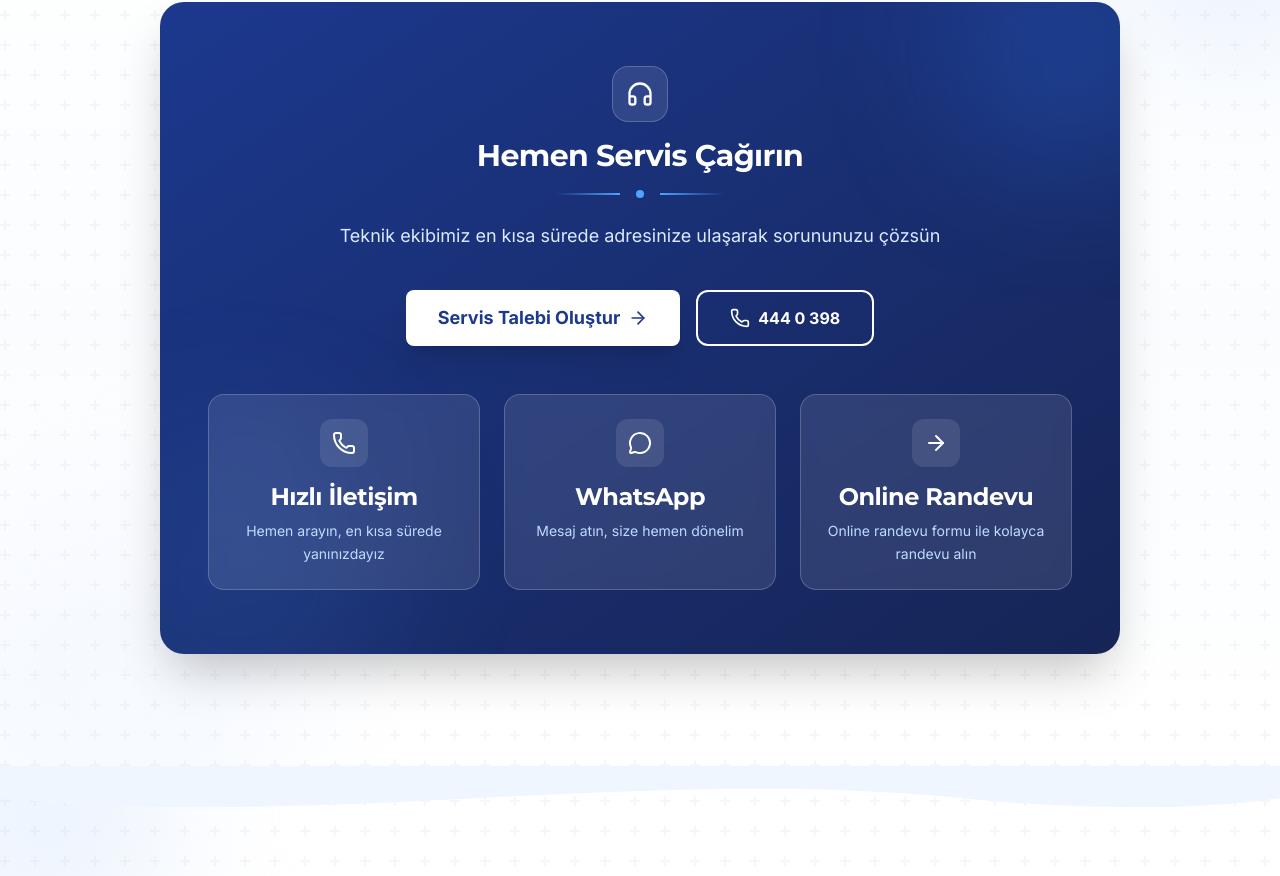
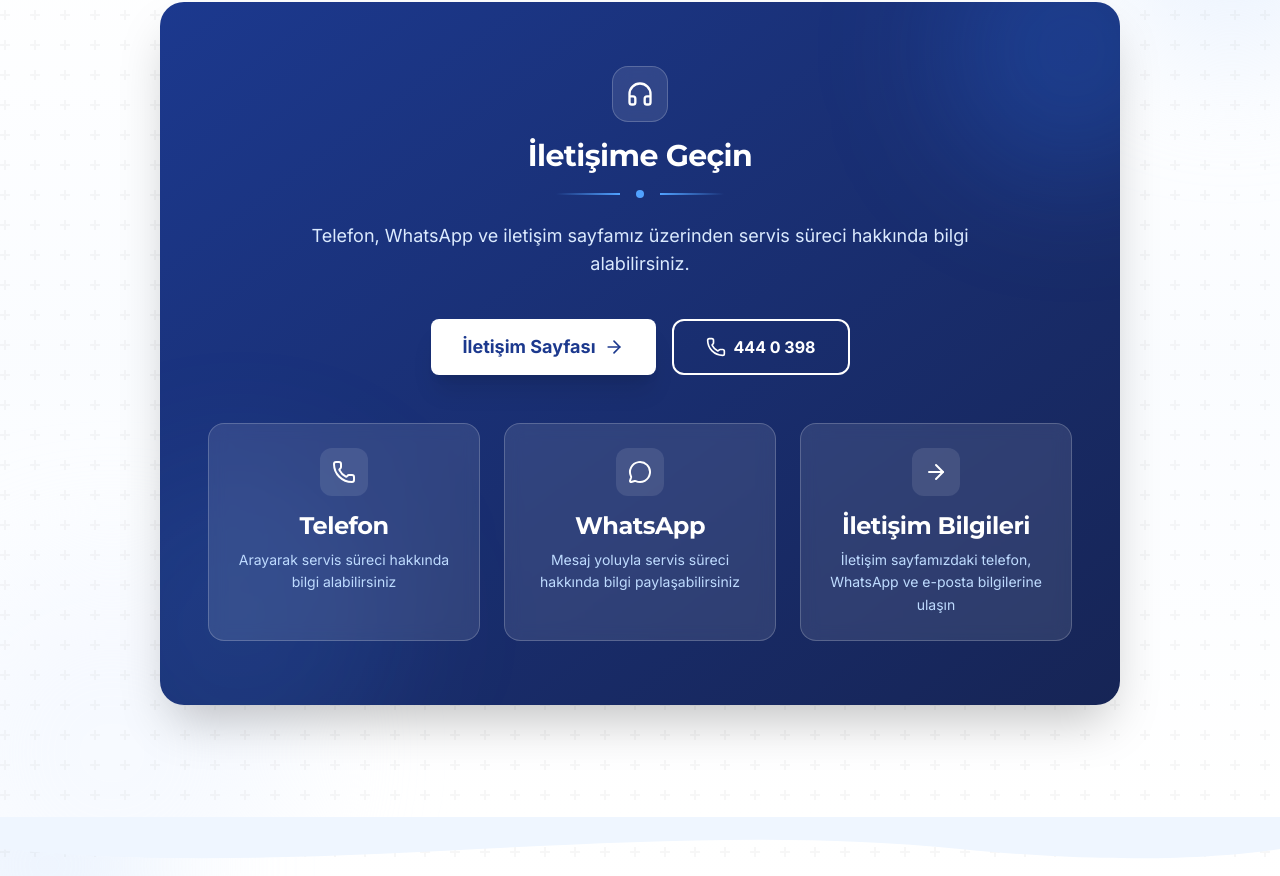
Before and after one commit to mehmetaliakpolat035-glitch/akpolat, a Next.js app: page / in a window 1280 px wide. Shown: the part 3118-3994 px from the top of the page. Built offline with nearby package versions, Linux system fonts and the light colour scheme; no server answers.

Commit message:
fix: resolve review findings for CTA sidebar and blog slugs

```diff
--- a/src/components/layout/PageSidebar.tsx
+++ b/src/components/layout/PageSidebar.tsx
@@ -6,9 +6,9 @@ import { Container } from '@/components/ui';
 
 const serviceLinks = [
   { name: 'Beyaz Eşya Servisi', slug: 'beyaz-esya-servisi', desc: 'Beyaz eşya teknik servis teknisyeni arıza tespitinde' },
-  { name: 'Bulaşık Makinesi Servisi', slug: 'beyaz-esya-servisi', desc: 'Bulaşık makinesi servisinde yerinde müdahale' },
-  { name: 'Buzdolabı Servisi', slug: 'beyaz-esya-servisi', desc: 'Buzdolabı soğutma arızası için servis ekibi' },
-  { name: 'Çamaşır Makinesi Servisi', slug: 'beyaz-esya-servisi', desc: 'Çamaşır makinesi tambur arızası servisi' },
+  { name: 'Bulaşık Makinesi Servisi', slug: 'bulasik-makinesi-servisi', desc: 'Bulaşık makinesi servisinde yerinde müdahale' },
+  { name: 'Buzdolabı Servisi', slug: 'buzdolabi-servisi', desc: 'Buzdolabı soğutma arızası için servis ekibi' },
+  { name: 'Çamaşır Makinesi Servisi', slug: 'camasir-makinesi-servisi', desc: 'Çamaşır makinesi tambur arızası servisi' },
   { name: 'Kombi Servisi', slug: 'kombi-servisi', desc: 'Kombi bakımı ve arıza onarım ustası' },
   { name: 'Klima Servisi', slug: 'klima-servisi', desc: 'Klima montaj ve bakım servisi' },
 ];
--- a/src/components/sections/ContactCTA.tsx
+++ b/src/components/sections/ContactCTA.tsx
@@ -33,7 +33,7 @@ export function ContactCTA() {
             </div>
 
             <h2 className="text-3xl md:text-4xl font-bold text-white mb-4">
-              Hemen Servis Çağırın
+              İletişime Geçin
             </h2>
 
             <div className="flex items-center justify-center gap-4 mb-6">
@@ -43,7 +43,7 @@ export function ContactCTA() {
             </div>
 
             <p className="text-lg text-blue-100 max-w-2xl mx-auto mb-10">
-              Teknik ekibimiz en kısa sürede adresinize ulaşarak sorununuzu çözsün
+              Telefon, WhatsApp ve iletişim sayfamız üzerinden servis süreci hakkında bilgi alabilirsiniz.
             </p>
 
             <div className="flex flex-col sm:flex-row justify-center gap-4 mb-12">
@@ -52,7 +52,7 @@ export function ContactCTA() {
                 className="bg-white text-blue-900 hover:bg-blue-50 shadow-xl"
               >
                 <Link href="/iletisim" className="flex items-center gap-2 font-bold">
-                  Servis Talebi Oluştur
+                  İletişim Sayfası
                   <ArrowRight className="w-5 h-5" />
                 </Link>
               </Button>
@@ -73,8 +73,8 @@ export function ContactCTA() {
                 <div className="w-12 h-12 bg-white/10 rounded-xl flex items-center justify-center mx-auto mb-4">
                   <Phone className="w-6 h-6" />
                 </div>
-                <h3 className="font-bold text-lg mb-2">Hızlı İletişim</h3>
-                <p className="text-sm text-blue-200">Hemen arayın, en kısa sürede yanınızdayız</p>
+                <h3 className="font-bold text-lg mb-2">Telefon</h3>
+                <p className="text-sm text-blue-200">Arayarak servis süreci hakkında bilgi alabilirsiniz</p>
               </CardContent>
             </Card>
 
@@ -84,7 +84,7 @@ export function ContactCTA() {
                   <MessageCircle className="w-6 h-6" />
                 </div>
                 <h3 className="font-bold text-lg mb-2">WhatsApp</h3>
-                <p className="text-sm text-blue-200">Mesaj atın, size hemen dönelim</p>
+                <p className="text-sm text-blue-200">Mesaj yoluyla servis süreci hakkında bilgi paylaşabilirsiniz</p>
               </CardContent>
             </Card>
 
@@ -93,8 +93,8 @@ export function ContactCTA() {
                 <div className="w-12 h-12 bg-white/10 rounded-xl flex items-center justify-center mx-auto mb-4">
                   <ArrowRight className="w-6 h-6" />
                 </div>
-                <h3 className="font-bold text-lg mb-2">Online Randevu</h3>
-                <p className="text-sm text-blue-200">Online randevu formu ile kolayca randevu alın</p>
+                <h3 className="font-bold text-lg mb-2">İletişim Bilgileri</h3>
+                <p className="text-sm text-blue-200">İletişim sayfamızdaki telefon, WhatsApp ve e-posta bilgilerine ulaşın</p>
               </CardContent>
             </Card>
           </div>
--- a/src/data/blogs.ts
+++ b/src/data/blogs.ts
@@ -327,7 +327,7 @@ export const blogPosts: BlogPost[] = [
   {
     id: '3',
     title: 'Buzdolabı Soğutmuyor - 15 Neden ve Kesin Çözümler',
-    slug: 'buzdolabi-sogutmuyor',
+    slug: 'buzdolabi-sogutmuyor-cozum-rehberi',
     excerpt: 'Buzdolabı soğutmuyor sorunu gıdaların bozulmasına ve ciddi ekonomik kayba neden olur. Kompresör, gaz kaçağı, termostat, buzlanma ve elektronik arızaların detaylı çözümlerini bu rehberde bulabilirsiniz.',
     content: `
 <h2>Buzdolabı Neden Soğutmaz?</h2>
```
